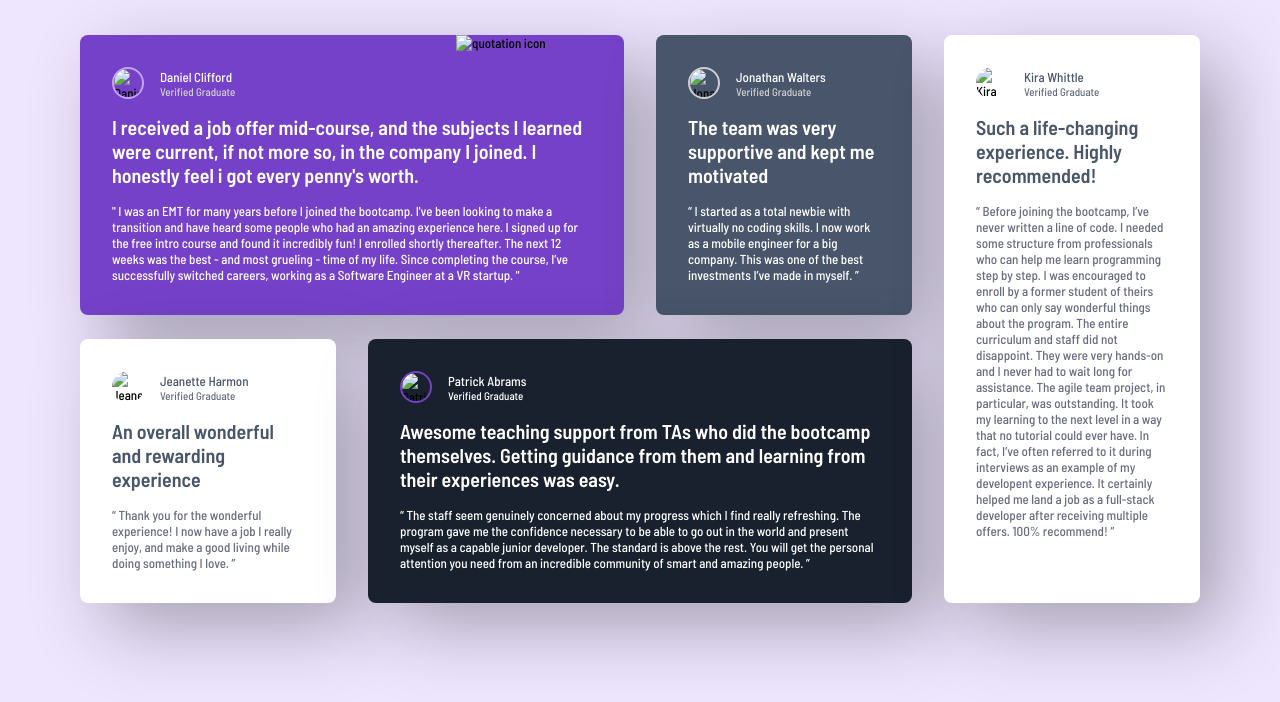
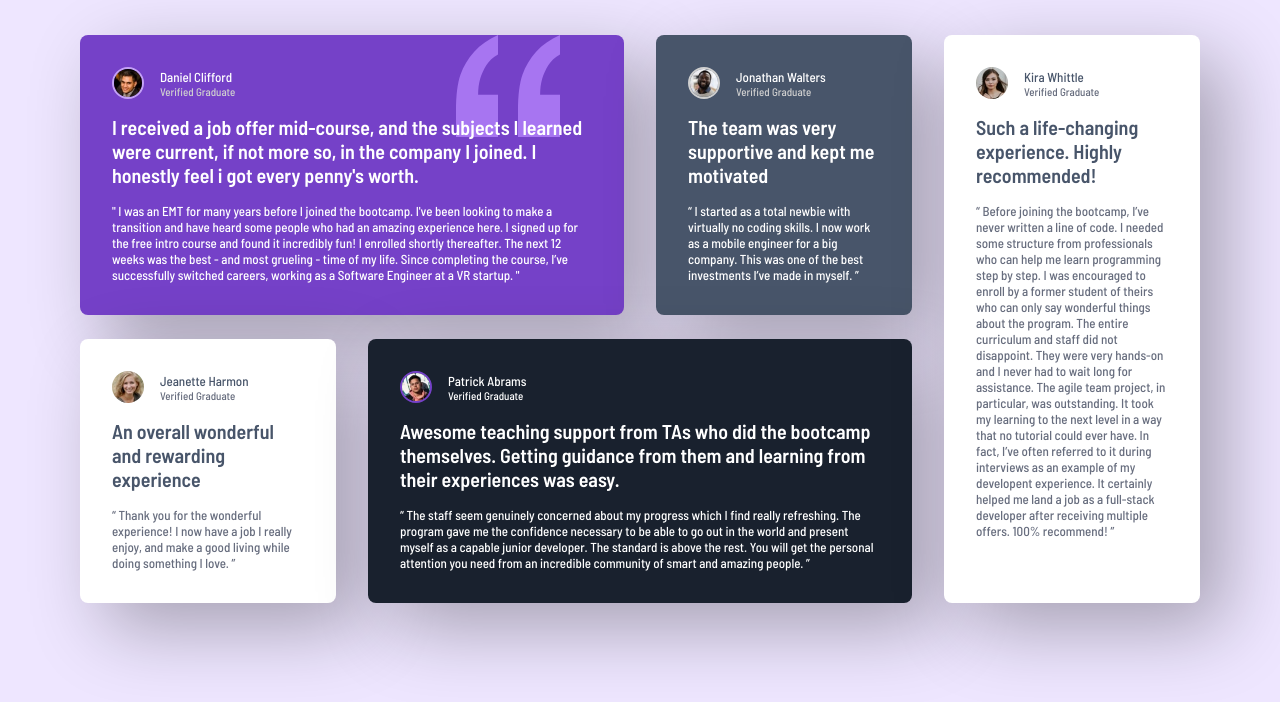
Before and after one commit to zardrick/testimonials-grid-section, a plain HTML site: page index.html in a window 1280 px wide. Drawn offline with Linux system fonts and the light colour scheme; the site is published under a folder, as on GitHub Pages, so addresses that start at the root find nothing.

Commit message:
Updated Index File

```diff
--- a/index.html
+++ b/index.html
@@ -16,7 +16,7 @@
 
     <article class="testimonial testimonial--purple">
       <header class="testimonial__header">
-        <img src="/images/image-daniel.jpg" alt="Daniel Clifford" class="testimonial__avatar">
+        <img src="./images/image-daniel.jpg" alt="Daniel Clifford" class="testimonial__avatar">
         <div class="testimonial__info">
           <h3 class="testimonial__name">Daniel Clifford</h3>
           <p class="testimonial__status">Verified Graduate</p>
@@ -30,12 +30,12 @@
         I enrolled shortly thereafter. The next 12 weeks was the best - and most grueling - time of my life. Since completing the course,
         I’ve successfully switched careers, working as a Software Engineer at a VR startup. "
       </blockquote>
-      <img src="/images/bg-pattern-quotation.svg" alt="quotation icon" class="testimonial__quotation">
+      <img src="./images/bg-pattern-quotation.svg" alt="quotation icon" class="testimonial__quotation">
     </article>
 
     <article class="testimonial testimonial--gray">
       <header class="testimonial__header">
-        <img src="/images/image-jonathan.jpg" alt="Jonathan Walters" class="testimonial__avatar">
+        <img src="./images/image-jonathan.jpg" alt="Jonathan Walters" class="testimonial__avatar">
         <div class="testimonial__info">
           <h3 class="testimonial__name">Jonathan Walters</h3>
           <p class="testimonial__status">Verified Graduate</p>
@@ -50,7 +50,7 @@
 
     <article class="testimonial testimonial--white">
       <header class="testimonial__header">
-        <img src="/images/image-jeanette.jpg" alt="Jeanette Harmon" class="testimonial__avatar">
+        <img src="./images/image-jeanette.jpg" alt="Jeanette Harmon" class="testimonial__avatar">
         <div class="testimonial__info">
           <h3 class="testimonial__name">Jeanette Harmon</h3>
           <p class="testimonial__status">Verified Graduate</p>
@@ -65,7 +65,7 @@
 
     <article class="testimonial testimonial--blue">
       <header class="testimonial__header">
-        <img src="/images/image-patrick.jpg" alt="Patrick Abrams" class="testimonial__avatar">
+        <img src="./images/image-patrick.jpg" alt="Patrick Abrams" class="testimonial__avatar">
         <div class="testimonial__info">
           <h3 class="testimonial__name">Patrick Abrams</h3>
           <p class="testimonial__status">Verified Graduate</p>
@@ -83,7 +83,7 @@
 
     <article class="testimonial testimonial--white">
       <header class="testimonial__header">
-        <img src="/images/image-kira.jpg" alt="Kira Whittle" class="testimonial__avatar">
+        <img src="./images/image-kira.jpg" alt="Kira Whittle" class="testimonial__avatar">
         <div class="testimonial__info">
           <h3 class="testimonial__name">Kira Whittle</h3>
           <p class="testimonial__status">Verified Graduate</p>
```
